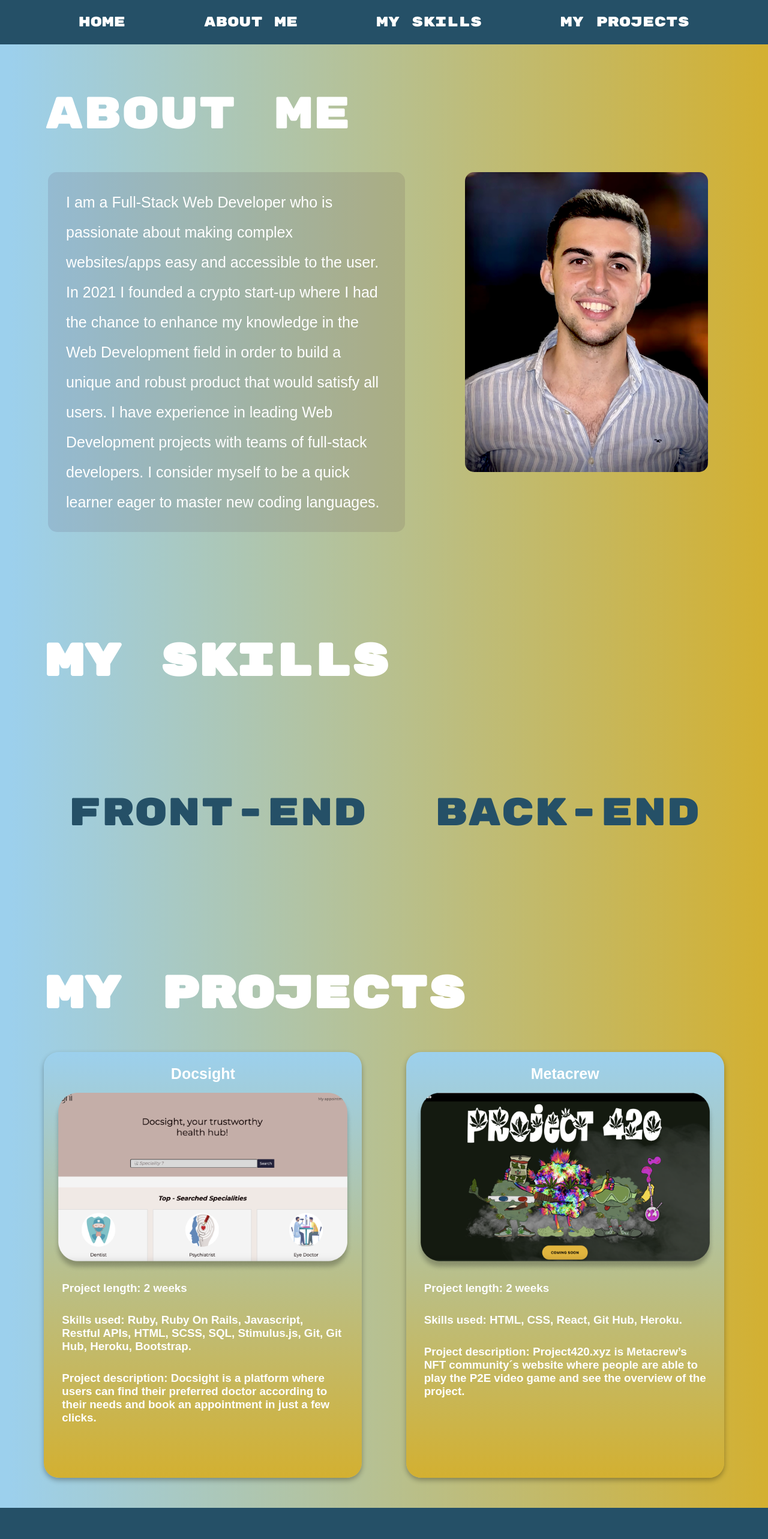
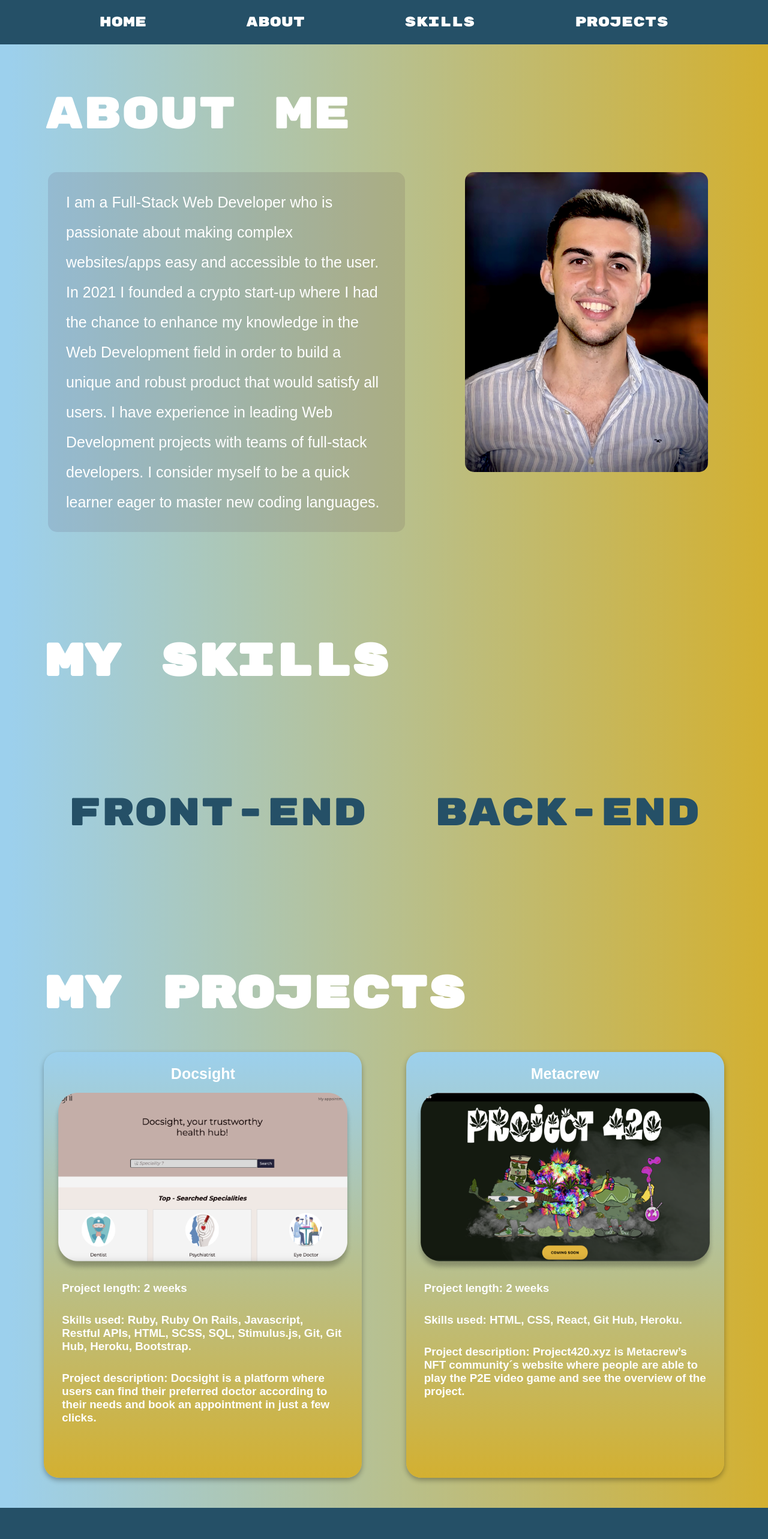
Before and after one commit to marcosamselem/Portfolio, a React (Create React App) app: page /web in a window 1280 px wide. Shown: the top 2566 px of the page at 60% size. Built offline with nearby package versions, Linux system fonts and the light colour scheme; a web font is replaced by a local one.

Commit message:
navbar scrolls to sections correctly and I have started making the navbar disappear when the user scrolls down

```diff
--- a/package.json
+++ b/package.json
@@ -10,6 +10,7 @@
     "react": "^18.2.0",
     "react-dom": "^18.2.0",
     "react-scripts": "5.0.1",
+    "react-scroll": "^1.9.0",
     "web-vitals": "^2.1.4"
   },
   "scripts": {
--- a/src/App.css
+++ b/src/App.css
@@ -70,6 +70,8 @@
   color: #ffffff;
   background-color: #255067;
   align-items: center;
+  position: sticky;
+  top: 0;
 }
 
 .link-to {
@@ -206,3 +208,7 @@
 .linkedin:hover, .github:hover {
   margin-bottom: 10px;
 }
+
+.hidden {
+  display: none;
+}
--- a/src/App.js
+++ b/src/App.js
@@ -1,24 +1,26 @@
 import './App.css';
 // import Spline from '@splinetool/react-spline';
 import { BrowserRouter as Router, Routes, Route } from 'react-router-dom';
-import Home from './components/Home';
-import About from './components/About';
-import Skills from './components/Skills';
+import Home from './components/Home'
+import About from './components/About'
 import Projects from './components/Projects'
-import Web from './components/Web'
-import data from "./data/projectData"
-
+import Skills from './components/Skills'
+import data from './data/projectData'
+import Footpage from './components/Footpage'
+import Navbar from "./components/Navbar"
 function App() {
-
   return (
     <main>
-      <Router>
+     {/* <Router>
       <Routes>
         <Route path="/" element={<Home />} />
-          <Route path="/web" element={<Web />} />
-          <Route path="/about" element={<About />} />
-          <Route path="/skills" element={<Skills />} />
       </Routes>
+    </Router> */}
+     <div>
+      <Navbar />
+     <About />
+     <Skills />
+     <div id="projects">
      <h1 className='projects-style'>My Projects</h1>
      <div className="card-disposition">
      {data.map(item => {
@@ -36,7 +38,9 @@ function App() {
       })
     }
     </div>
-      </Router>
+      </div>
+      <Footpage />
+  </div>
     </main>
   );
 }
--- a/src/components/About.js
+++ b/src/components/About.js
@@ -1,11 +1,9 @@
 import React from 'react';
 import "../App.css"
-import Navbar from "./Navbar"
 
 const About = () => {
   return (
-      <div>
-         <Navbar />
+    <div id="about">
       <div className="about-title">About me</div>
       <div className="flex-items">
         <div className="frame-paragraph">
@@ -21,6 +19,7 @@ const About = () => {
         <img className="profile-pic" src={"/images/picture.png"} alt="" />
       </div>
     </div>
+
   )
 }
 
--- a/src/components/Navbar.js
+++ b/src/components/Navbar.js
@@ -1,15 +1,36 @@
-import React from "react";
+import React, { useState, useEffect }from "react";
 import '../App.css'
-import { Link } from 'react-router-dom';
+
 
 const Navbar = () => {
+  const scrollToSection = (sectionId) => {
+    const element = document.getElementById(sectionId);
+    if (element) {
+      element.scrollIntoView({ behavior: "smooth", block: "start" });
+    }
+  };
+    const [hidden, setHidden] = useState(false);
+
+    const handleScroll = () => {
+      setHidden(window.scrollY > 50);
+    };
+
+    useEffect(() => {
+      window.addEventListener('scroll', handleScroll);
+
+      return () => {
+        window.removeEventListener('scroll', handleScroll);
+      };
+    }, []);
+
+
 
   return (
-    <nav className="flex-bar">
-      <Link to="/" className="link-to"><p>Home</p></Link>
-      <Link to='/about' className="link-to">About me</Link>
-      <Link to='/skills' className="link-to">My skills</Link>
-      <Link to="/projects" className="link-to">My projects</Link>
+    <nav className={hidden ? 'flex-bar hidden' : 'flex-bar'}>
+        <p className="link-to">Home</p>
+        <p onClick={() => scrollToSection('about')}>About</p>
+        <p onClick={() => scrollToSection('skills')}>Skills</p>
+        <p onClick={() => scrollToSection('projects')}>Projects</p>
     </nav>
   )
 }
--- a/src/components/Projects.js
+++ b/src/components/Projects.js
@@ -3,7 +3,7 @@ import "../App.css";
 
 const Projects = (props) => {
   return (
-    <main className="card">
+      <div className="card">
         <div className="place-in-center">
           <h1><strong>{props.title}</strong></h1>
         </div>
@@ -13,7 +13,7 @@ const Projects = (props) => {
         <h2 className="margin-card">Project length: {props.length}</h2>
         <h2 className="margin-card">Skills used: {props.skills}</h2>
         <h2 className="margin-card">Project description: {props.description}</h2>
-    </main>
+      </div>
   );
 };
 
--- a/src/components/Skills.js
+++ b/src/components/Skills.js
@@ -21,7 +21,7 @@ const Skills = () => {
     }
 
   return(
-    <main>
+    <main id="skills">
       <h1 className="skills-title">My Skills</h1>
       <div className="flex-d">
         <p  onMouseEnter={handleToggleList}
--- a/src/components/Web.js
+++ /dev/null
@@ -1,37 +0,0 @@
-import React from 'react';
-import "../App.css"
-import Skills from './Skills';
-import Projects from './Projects';
-import Footpage from './Footpage';
-import data from "../data/projectData"
-import About from './About';
-
-const Web = () => {
-  return (
-      <div>
-         <About />
-         <Skills />
-         <h1 className='projects-style'>My Projects</h1>
-         <div className="card-disposition">
-         {data.map(item => {
-          return(
-            <Projects
-              key={item.id}
-              title={item.title}
-              image={item.imageUrl}
-              length={item.projectLength}
-              skills={item.skillsUsed}
-              description={item.projectDescription}
-              link={item.link}
-        />
-          )
-          })
-        }
-          </div>
-          <Footpage />
-      </div>
-
-    );
-}
-
-export default Web;
--- a/src/index.js
+++ b/src/index.js
@@ -3,6 +3,7 @@ import ReactDOM from 'react-dom/client';
 import './index.css';
 import App from './App';
 import reportWebVitals from './reportWebVitals';
+
 const root = ReactDOM.createRoot(document.getElementById('root'));
 root.render(
   <React.StrictMode>
```
Also changed, not shown: 1 other file (tests, documents, lock files or other folders). Lines whose indentation alone changed are shown as unchanged.
